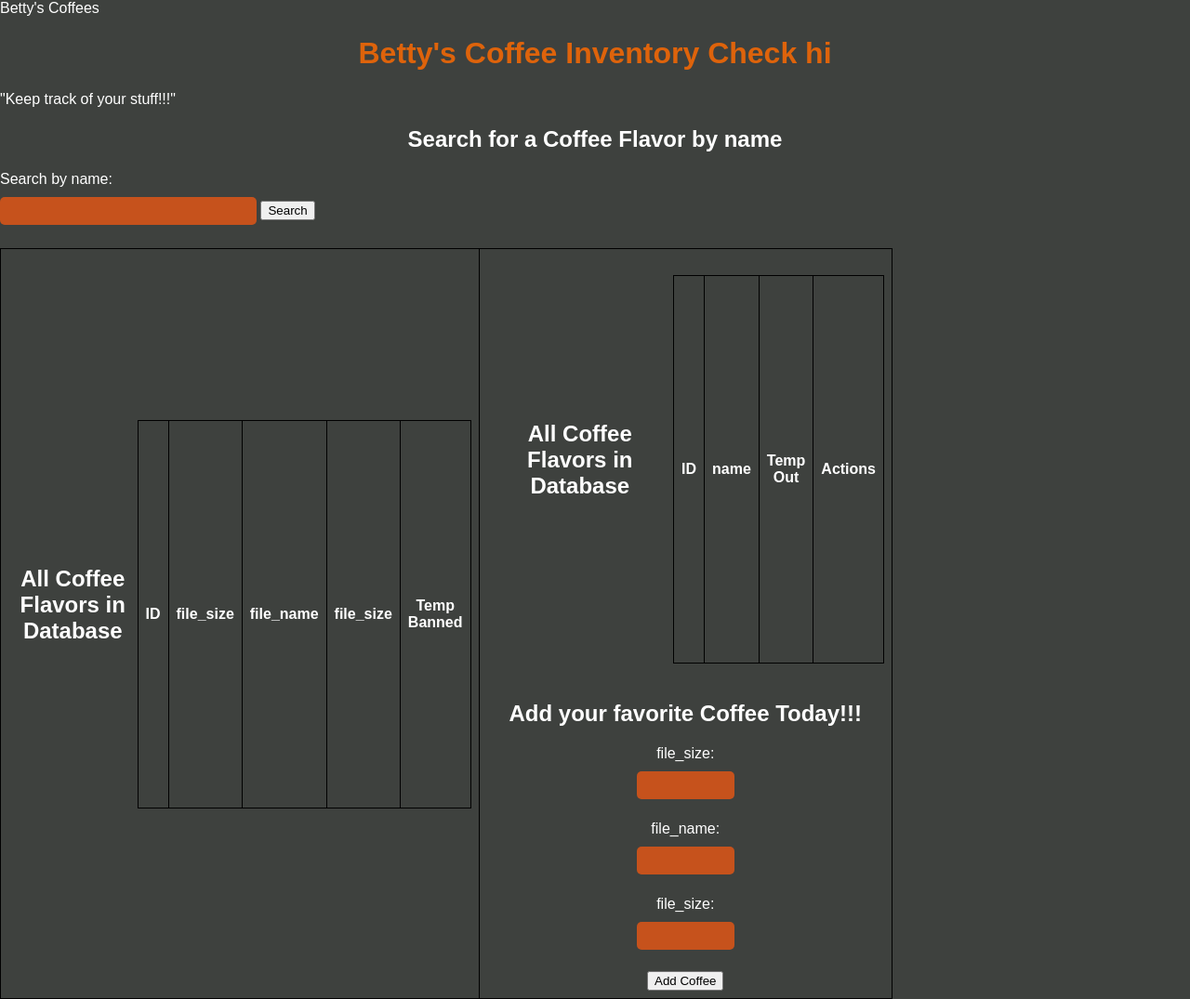
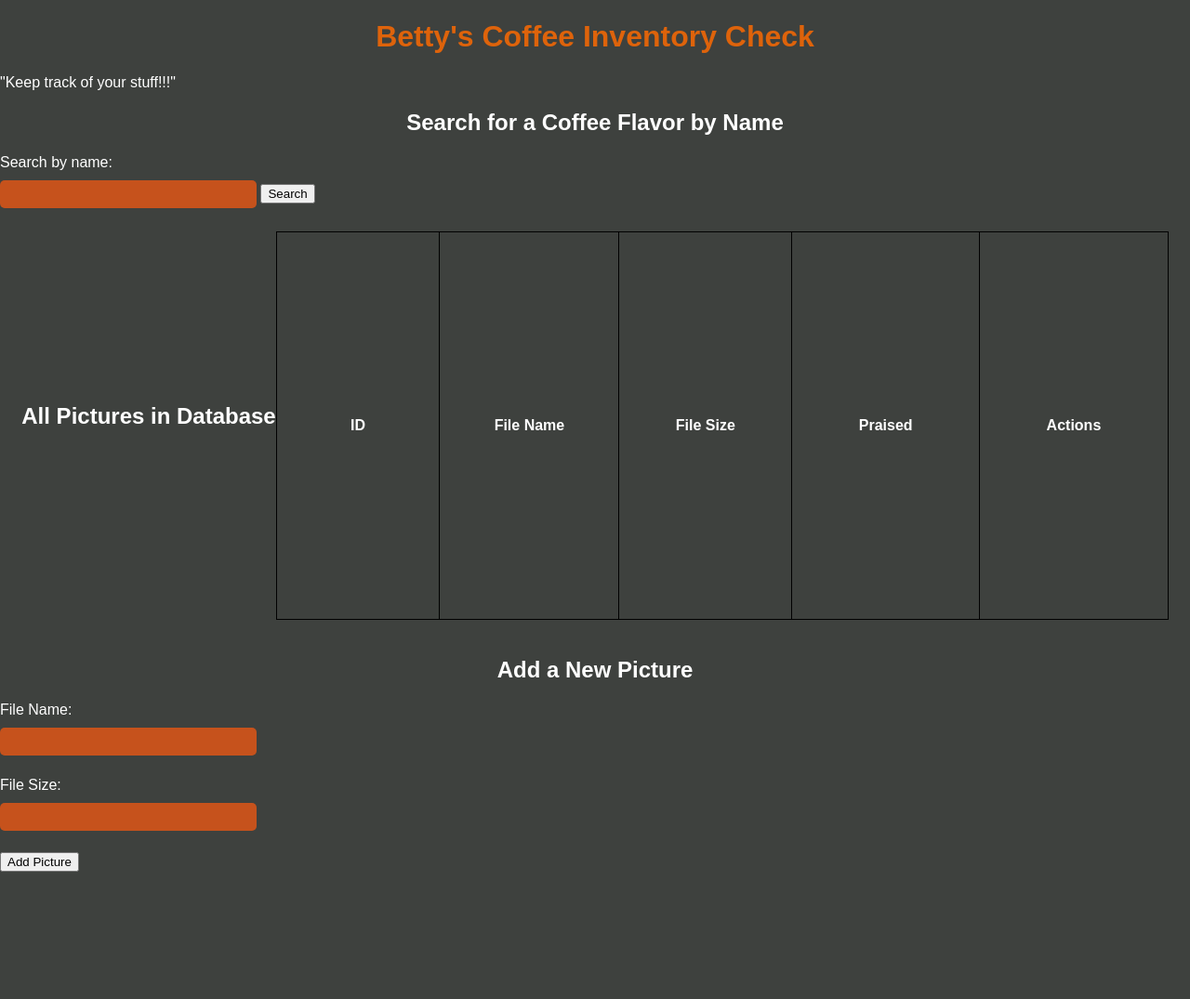
Before and after one commit to crayton07/Final_Project, a PHP site: page /catalog.php in a window 1280 px wide. Shown: the whole page at 93% size. After the commit the page ends 938 px from the top, so only its background shows below. Run offline with PHP 8.4, Linux system fonts and the light colour scheme; the visitor is signed in with stand-in values (Sample User, id 1); tables that the repository leaves empty or names only in its code hold one stand-in row (values such as "Sample post"); lists and menus that the app fills with data are empty.

Commit message:
used LLM to fix php functionality in catalog.php file

```diff
--- a/catalog.php
+++ b/catalog.php
@@ -1,10 +1,8 @@
 <?php
-
 session_start();
 require_once 'auth.php';
 
 // Check if user is logged in
-// Any Stupid Comment
 if (!is_logged_in()) {
     header('Location: login.php');
     exit;
@@ -29,11 +27,11 @@ try {
     throw new PDOException($e->getMessage(), (int)$e->getCode());
 }
 
-// Handle Coffee search
+// Handle picture search
 $search_results = null;
 if (isset($_GET['search']) && !empty($_GET['search'])) {
     $search_term = '%' . $_GET['search'] . '%';
-    $search_sql = 'SELECT id, imported, file_name, file_size FROM pictures WHERE file_name LIKE :search';
+    $search_sql = 'SELECT id, file_name, file_size, praised FROM pictures WHERE file_name LIKE :search';
     $search_stmt = $pdo->prepare($search_sql);
     $search_stmt->execute(['search' => $search_term]);
     $search_results = $search_stmt->fetchAll();
@@ -41,15 +39,14 @@ if (isset($_GET['search']) && !empty($_GET['search'])) {
 
 // Handle form submissions
 if ($_SERVER['REQUEST_METHOD'] == 'POST') {
-    if (isset($_POST['file_size']) && isset($_POST['file_name']) && isset($_POST['file_size'])) {
+    if (isset($_POST['file_name']) && isset($_POST['file_size'])) {
         // Insert new entry
-        $file_size = htmlspecialchars($_POST['file_size']);
-        $name = htmlspecialchars($_POST['file_name']);
+        $file_name = htmlspecialchars($_POST['file_name']);
         $file_size = htmlspecialchars($_POST['file_size']);
 
-        $insert_sql = 'INSERT INTO pictures (file_size, file_name, file_size) VALUES (:file_size, :file_name, :file_size)';
+        $insert_sql = 'INSERT INTO pictures (file_name, file_size) VALUES (:file_name, :file_size)';
         $stmt_insert = $pdo->prepare($insert_sql);
-        $stmt_insert->execute(['file_size' => $file_size, 'file_name' => $name, 'file_size' => $file_size]);
+        $stmt_insert->execute(['file_name' => $file_name, 'file_size' => $file_size]);
     } elseif (isset($_POST['delete_id'])) {
         // Delete an entry
         $delete_id = (int) $_POST['delete_id'];
@@ -57,31 +54,29 @@ if ($_SERVER['REQUEST_METHOD'] == 'POST') {
         $delete_sql = 'DELETE FROM pictures WHERE id = :id';
         $stmt_delete = $pdo->prepare($delete_sql);
         $stmt_delete->execute(['id' => $delete_id]);
-    }
-    elseif (isset($_POST['out_of_stock'])) {
-        // Set praised to yes
+    } elseif (isset($_POST['out_of_stock'])) {
+        // Mark as praised
         $update_id = (int) $_POST['update_id'];
 
-        $update_sql = 'update pictures SET praised = "yes" WHERE id = :id';
+        $update_sql = 'UPDATE pictures SET praised = "Yes" WHERE id = :id';
+        $stmt_update = $pdo->prepare($update_sql);
+        $stmt_update->execute(['id' => $update_id]);
+    } elseif (isset($_POST['restore'])) {
+        // Restore as not praised
+        $update_id = (int) $_POST['update_id'];
+
+        $update_sql = 'UPDATE pictures SET praised = "No" WHERE id = :id';
         $stmt_update = $pdo->prepare($update_sql);
         $stmt_update->execute(['id' => $update_id]);
     }
-    elseif (isset($_POST['restore'])) {
-        // Set praised to yes
-        $update_id = (int) $_POST['update_id'];
-
-        $update_sql = 'update pictures SET praised = "no" WHERE id = :id';
-        $stmt_update = $pdo->prepare($update_sql);
-        $stmt_update->execute(['id' => $update_id]);
-    }
-
 }
 
-// Get all pictures for main table
-$sql = 'SELECT id, file_size, name, file_size, praised FROM pictures WHERE praised = "no"';
+// Get all pictures for the main table
+$sql = 'SELECT id, file_name, file_size, praised FROM pictures WHERE praised = "No"';
 $stmt = $pdo->query($sql);
 
-$sql2 = 'SELECT id, name, praised FROM pictures WHERE praised = "yes"';
+// Get all praised pictures for the second table
+$sql2 = 'SELECT id, file_name, praised FROM pictures WHERE praised = "Yes"';
 $statement = $pdo->query($sql2);
 ?>
 
@@ -89,19 +84,19 @@ $statement = $pdo->query($sql2);
 <html lang="en">
 <head>
     <meta charset="UTF-8">
-    <name>Betty's Coffees</name>
+    <title>Betty's Coffees</title>
     <link rel="stylesheet" href="styles.css">
     <link rel="stylesheet" href="stylesTwo.css">
 </head>
 <body>
     <!-- Hero Section -->
     <div class="hero-section">
-        <h1 class="hero-name">Betty's Coffee Inventory Check hi</h1>
+        <h1 class="hero-name">Betty's Coffee Inventory Check</h1>
         <p class="hero-subname">"Keep track of your stuff!!!"</p>
 
-        <!-- Search moved to hero section -->
+        <!-- Search Section -->
         <div class="hero-search">
-            <h2>Search for a Coffee Flavor by name</h2>
+            <h2>Search for a Coffee Flavor by Name</h2>
             <form action="" method="GET" class="search-form">
                 <label for="search">Search by name:</label>
                 <input type="text" id="search" name="search" required>
@@ -116,9 +111,8 @@ $statement = $pdo->query($sql2);
                             <thead>
                                 <tr>
                                     <th>ID</th>
-                                    <th>file_size</th>
-                                    <th>file_name</th>
-                                    <th>file_size</th>
+                                    <th>File Name</th>
+                                    <th>File Size</th>
                                     <th>Actions</th>
                                 </tr>
                             </thead>
@@ -126,13 +120,12 @@ $statement = $pdo->query($sql2);
                                 <?php foreach ($search_results as $row): ?>
                                 <tr>
                                     <td><?php echo htmlspecialchars($row['id']); ?></td>
-                                    <td><?php echo htmlspecialchars($row['file_size']); ?></td>
                                     <td><?php echo htmlspecialchars($row['file_name']); ?></td>
                                     <td><?php echo htmlspecialchars($row['file_size']); ?></td>
                                     <td>
-                                        <form action="index5.php" method="post" style="display:inline;">
+                                        <form action="" method="post" style="display:inline;">
                                             <input type="hidden" name="delete_id" value="<?php echo $row['id']; ?>">
-                                            <input type="submit" value="Ban!">
+                                            <input type="submit" value="Remove">
                                         </form>
                                     </td>
                                 </tr>
@@ -147,44 +140,30 @@ $statement = $pdo->query($sql2);
         </div>
     </div>
 
-    <table>
-
-<tr>
-
-<td>
-
-
-    <!-- Table section with container -->
+    <!-- Tables Section -->
     <div class="table-container">
-        <h2>All Coffee Flavors in Database</h2>
-        <table class="half-width-left-align">
+        <h2>All Pictures in Database</h2>
+        <table>
             <thead>
                 <tr>
                     <th>ID</th>
-                    <th>file_size</th>
-                    <th>file_name</th>
-                    <th>file_size</th>
-                    <th>Temp Banned</th>
+                    <th>File Name</th>
+                    <th>File Size</th>
+                    <th>Praised</th>
+                    <th>Actions</th>
                 </tr>
             </thead>
             <tbody>
                 <?php while ($row = $stmt->fetch()): ?>
                 <tr>
                     <td><?php echo htmlspecialchars($row['id']); ?></td>
-                    <td><?php echo htmlspecialchars($row['file_size']); ?></td>
                     <td><?php echo htmlspecialchars($row['file_name']); ?></td>
                     <td><?php echo htmlspecialchars($row['file_size']); ?></td>
                     <td><?php echo htmlspecialchars($row['praised']); ?></td>
                     <td>
-                        <form action="index5.php" method="post" style="display:inline;">
-                            <input type="hidden" name="delete_id" value="<?php echo $row['id']; ?>">
-                            <input type="submit" value="Remove">
-                        </form>
-                    </td>
-                    <td>
-                        <form action="index5.php" method="post" style="display:inline;">
+                        <form action="" method="post" style="display:inline;">
                             <input type="hidden" name="update_id" value="<?php echo $row['id']; ?>">
-                            <input type="submit" name="out_of_stock" value = "Out Of Stock">
+                            <input type="submit" name="out_of_stock" value="Mark Praised">
                         </form>
                     </td>
                 </tr>
@@ -193,59 +172,16 @@ $statement = $pdo->query($sql2);
         </table>
     </div>
 
-    </td>
-    <td>
-
-    <div class="table-container">
-        <h2>All Coffee Flavors in Database</h2>
-        <table class="half-width-left-align">
-            <thead>
-                <tr>
-                    <th>ID</th>
-                    <th>name</th>
-                    <th>Temp Out</th>
-                    <th>Actions</th>
-                </tr>
-            </thead>
-            <tbody>
-                <?php while ($row = $statement->fetch()): ?>
-                <tr>
-                    <td><?php echo htmlspecialchars($row['id']); ?></td>
-                    <td><?php echo htmlspecialchars($row['file_name']); ?></td>
-                    <td><?php echo htmlspecialchars($row['praised']); ?></td>
-                    <td>
-                        <form action="index5.php" method="post" style="display:inline;">
-                            <input type="hidden" name="update_id" value="<?php echo $row['id']; ?>">
-                            <input type="submit" name="restore" value = "Restore">
-                        </form>
-                    </td>
-                </tr>
-                <?php endwhile; ?>
-            </tbody>
-        </table>
-    </div>
-
-    <!-- Form section with container -->
+    <!-- Add Picture Form -->
     <div class="form-container">
-        <h2>Add your favorite Coffee Today!!!</h2>
-        <form action="index5.php" method="post">
-            <label for="file_size">file_size:</label>
-            <input type="text" id="file_size" name="file_size" required>
-            <br><br>
-            <label for="file_name">file_name:</label>
-            <input type="text" id="file_name" name="file_name" required>
-            <br><br>
-            <label for="file_size">file_size:</label>
-            <input type="text" id="file_size" name="file_size" required>
-            <br><br>
-            <input type="submit" value="Add Coffee">
+        <h2>Add a New Picture</h2>
+        <form action="" method="post">
+            <label for="file_name">File Name:</label>
+            <input type="text" id="file_name" name="file_name" required><br><br>
+            <label for="file_size">File Size:</label>
+            <input type="text" id="file_size" name="file_size" required><br><br>
+            <input type="submit" value="Add Picture">
         </form>
     </div>
-
-    </td>
-    </tr>
-
-    </table>
-
 </body>
 </html>
```
